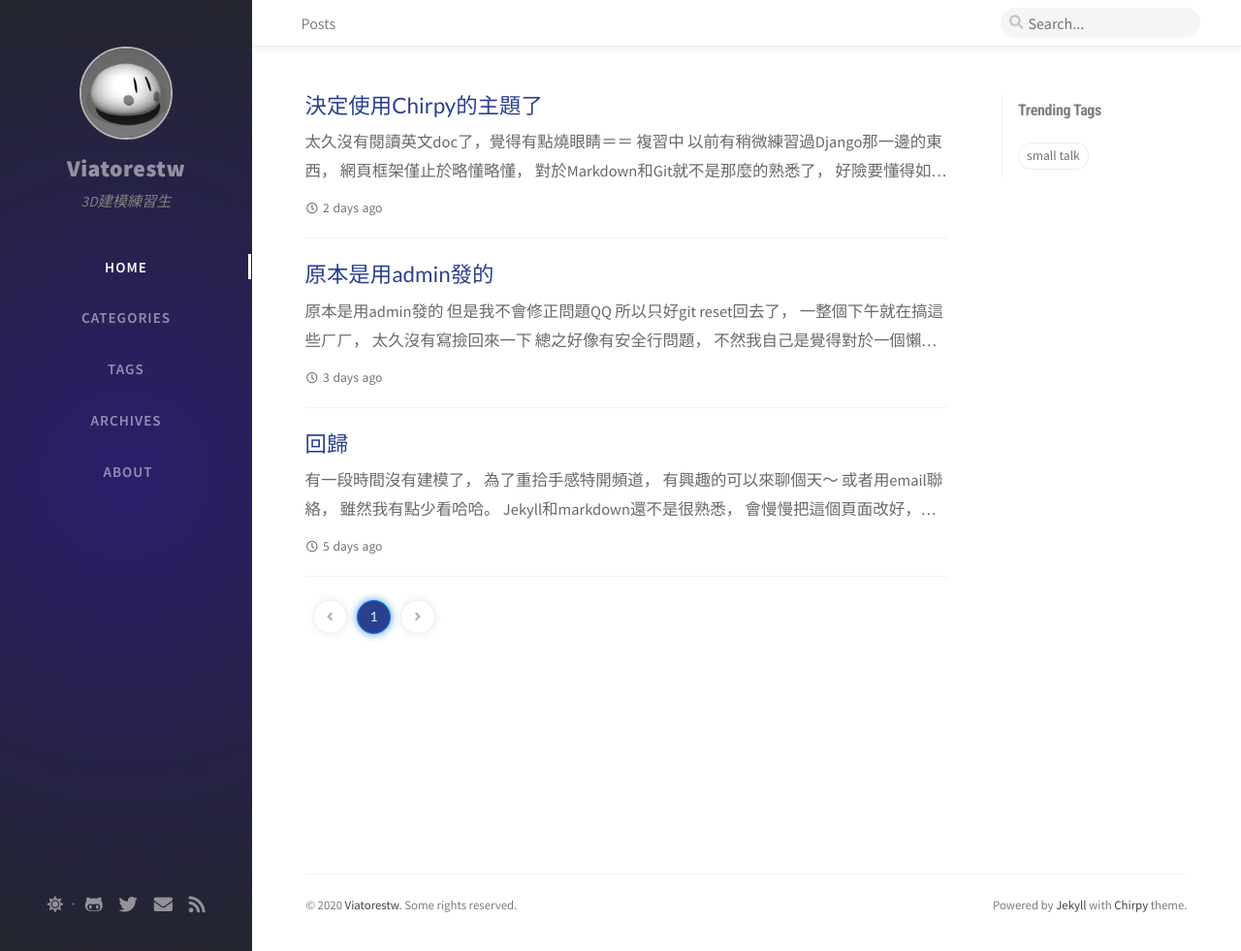
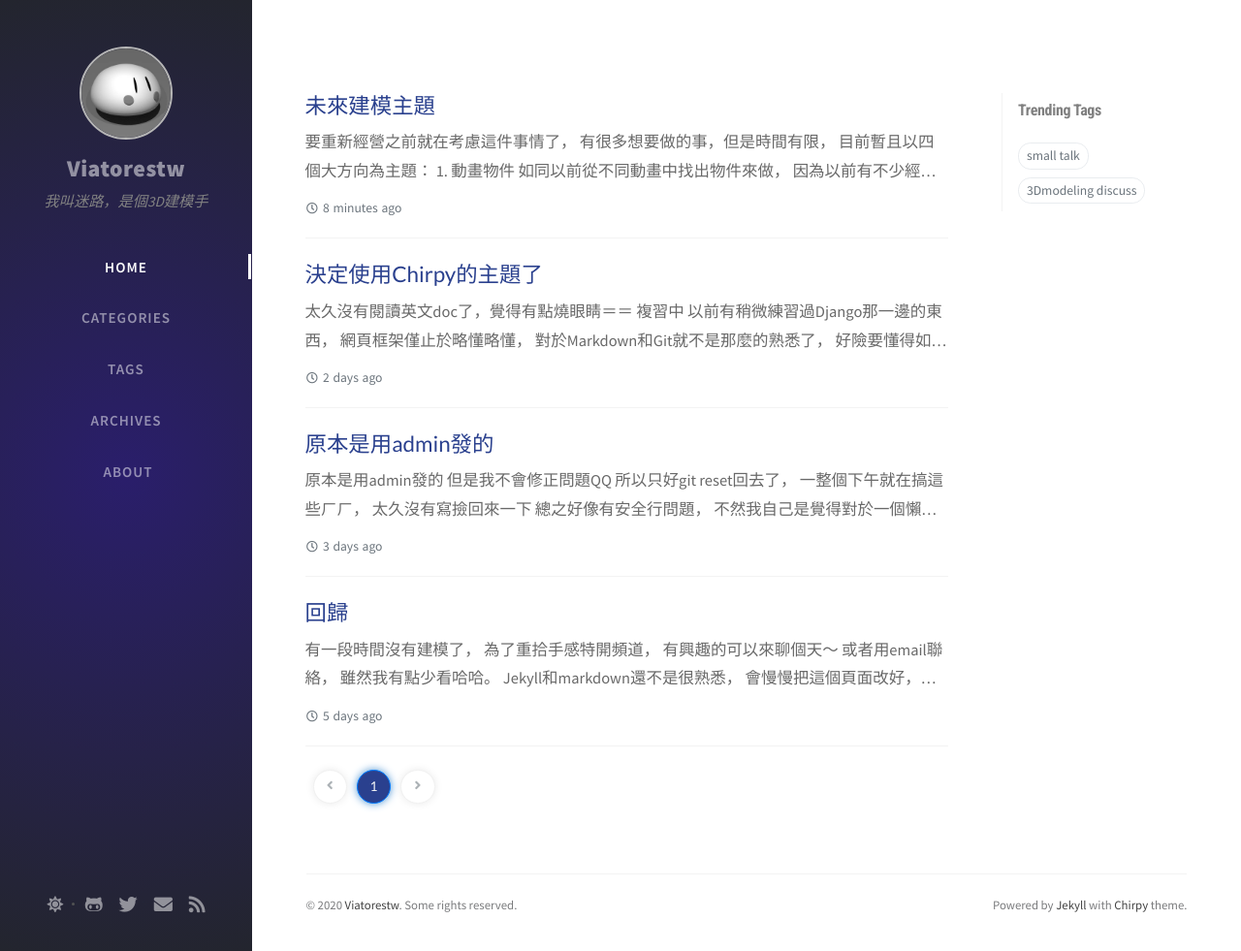
Before and after one commit to viatorestw/viatorestw.github.io, a Jekyll site: the page built from index.html, in a window 1280 px wide and 981 px high. Shown: the whole window at 97% size. Built offline with Jekyll 4.4.1, drawn with Linux system fonts in a browser that asks for light colours; nearby versions of some CDN libraries; the list of posts is cut into pages by our own code; comment, search, counter and statistics services are not loaded.

Commit message:
更新about, 新增文章

```diff
--- a/_config.yml
+++ b/_config.yml
@@ -10,7 +10,7 @@
 
 title: Viatorestw                          # the main title
 
-tagline: 3D建模練習生  # it will display as the sub-title
+tagline: 我叫迷路，是個3D建模手  # it will display as the sub-title
 
 description: >-                        # used by seo meta and the atom feed
   分享3D建模、建模知識、活動日記、作品與其他雜記的地方。
--- /dev/null
+++ b/categories/3dmodeling.html
@@ -0,0 +1,5 @@
+---
+layout: category
+title: 3Dmodeling
+category: 3Dmodeling
+---
--- /dev/null
+++ b/categories/discuss.html
@@ -0,0 +1,5 @@
+---
+layout: category
+title: discuss
+category: discuss
+---
--- a/tabs/about.md
+++ b/tabs/about.md
@@ -8,8 +8,27 @@
 # MIT License
 ---
 
-## 笑死
+## 自我介紹
 
-這個頁面還沒有好好的建立，
 
-敬請期待＝＝
+大家好，我是`Viatorestw`，
+
+因為我也不知道要怎麼念，所以叫我`迷路`就好。
+
+
+曾經碰過：
+
+1. **自組3D列印機**：組過`prusa i3`，當時手殘把某晶片燒壞，導致額外了解了`Arduino`和`Marlin`。3D列印方面，是使用`Cura`。
+
+2. **3D建模**：主要是用`Blender`，曾經上補習班學過`3Ds Max`但是怎樣都不順手，於是又回來使用`Blender`。
+
+
+目前主要以`Blender`製作3D模型，這個頁面也是以此為目標，嘻嘻。
+
+---
+
+## 我的其他頁面
+
+### [Sketchfab頁面](https://sketchfab.com/viatorestw)：主要放置3D作品的地方。
+
+### [Twitch頁面](https://twitch.tv/viatores_tw)：可能在遙遠的未來會實況。
--- /dev/null
+++ b/tags/3dmodeling-discuss.html
@@ -0,0 +1,5 @@
+---
+layout: tag
+title: 3Dmodeling discuss
+tag: 3Dmodeling discuss
+---
```
Also changed, not shown: _drafts/需要了解的項目.md (added, +12 -0 lines), _posts/2020-09-28-決定使用Chirpy的主題了.md (+2 -0 lines), _posts/2020-09-30-未來建模主題.md (added, +80 -0 lines), 3 other files.
